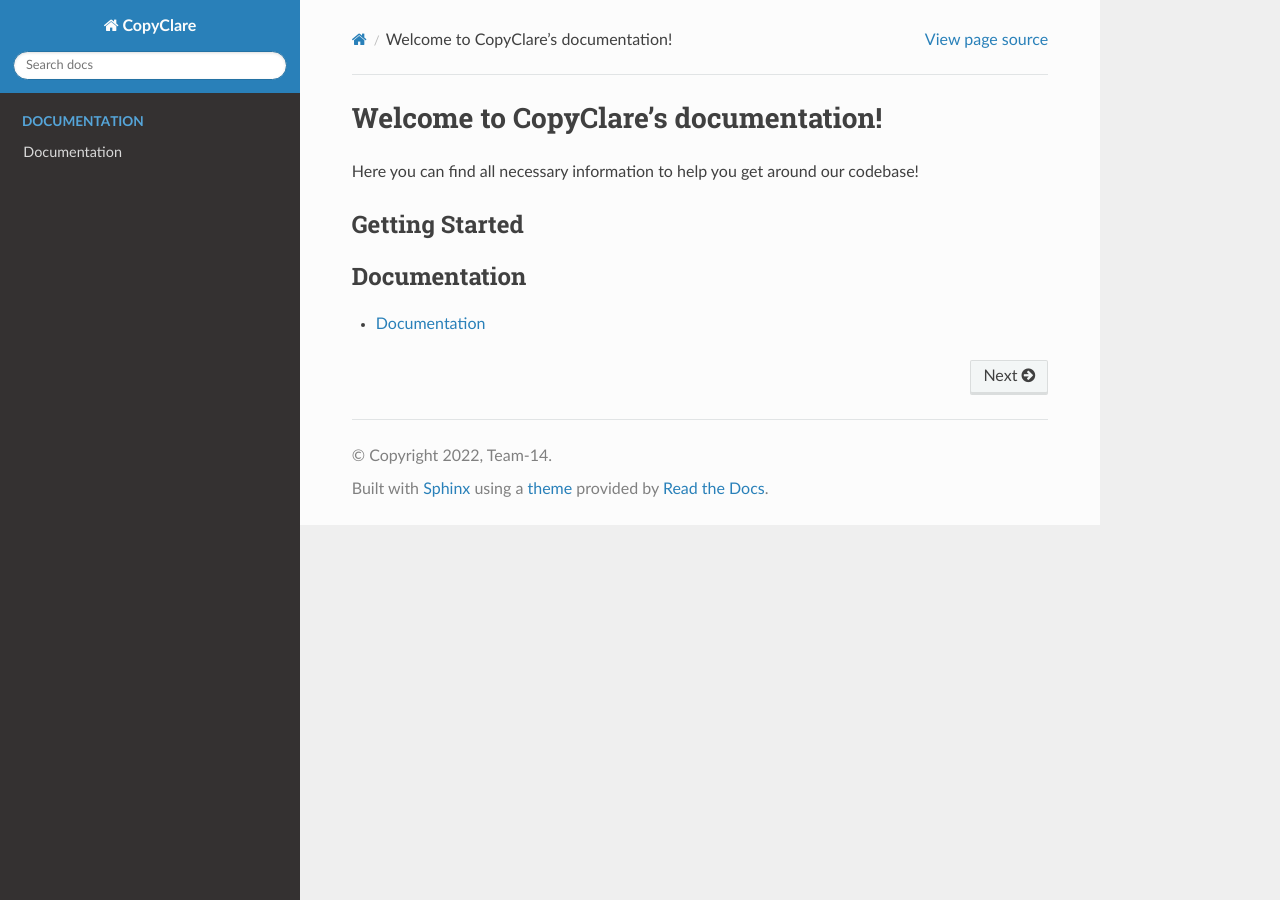
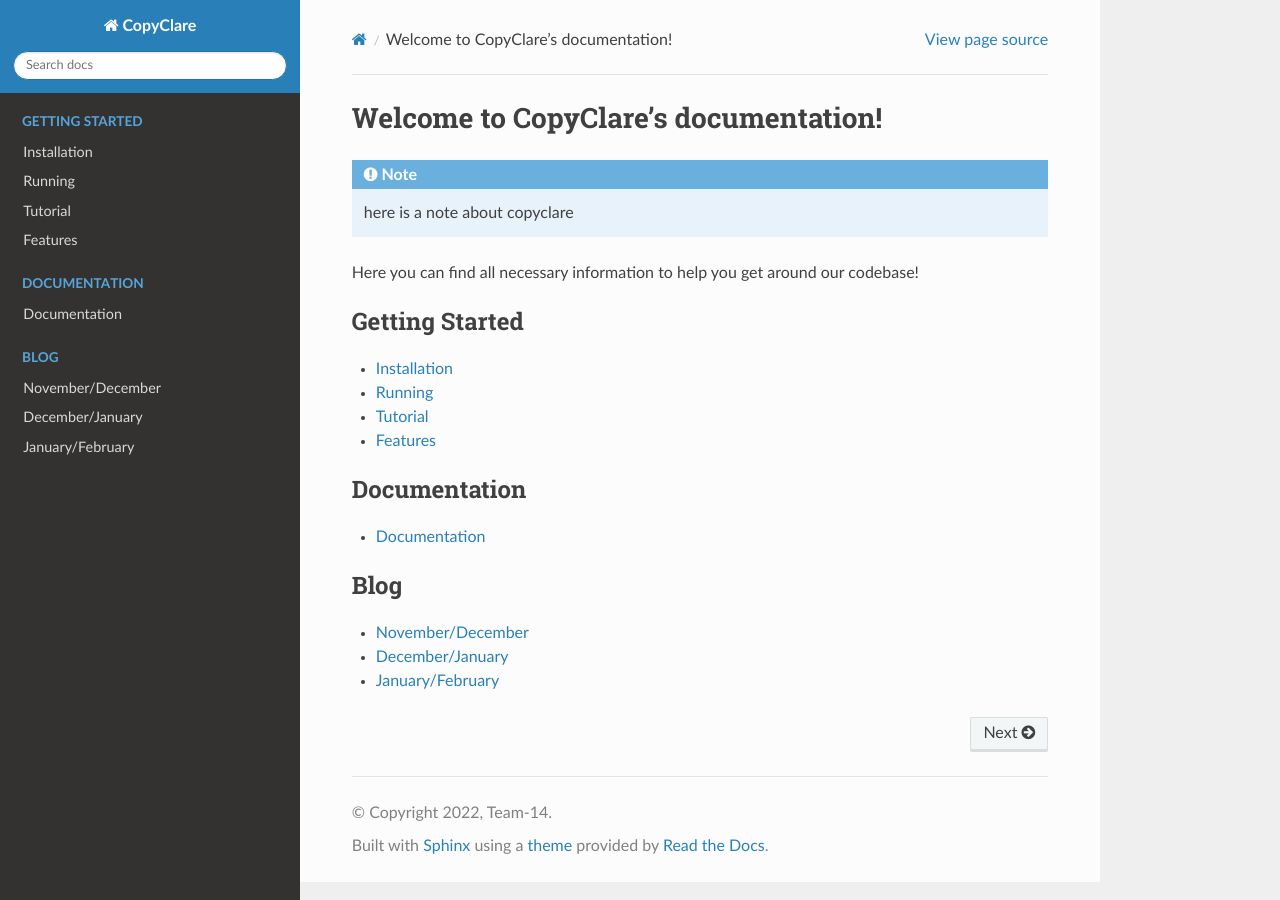
Before and after one commit to MotionInput/Team14-CopyClare, a Sphinx documentation site: the page built from docs/source/index.rst, in a window 1280 px wide. Built offline with Sphinx 7.4.7 and the Read the Docs theme 2.0.0, drawn with Linux system fonts in a browser that asks for light colours.

Commit message:
feat: blog page added

```diff
--- /dev/null
+++ b/docs/source/blog.md
@@ -0,0 +1,8 @@
+# November/December
+
+Text goes here
+
+# December/January
+
+
+# January/February
--- /dev/null
+++ b/docs/source/getting-started.md
@@ -0,0 +1,11 @@
+# Installation
+
+
+
+# Running
+
+
+# Tutorial
+
+
+# Features
--- a/docs/source/index.rst
+++ b/docs/source/index.rst
@@ -6,15 +6,27 @@
 Welcome to CopyClare's documentation!
 =====================================
 
+.. note::
+   here is a note about copyclare
+
 
 Here you can find all necessary information to help you get around our codebase!
 
 
-Getting Started
----------------
+.. toctree::
+   :maxdepth: 1
+   :caption: Getting Started
+
+   getting-started
 
 .. toctree::
    :maxdepth: 1
    :caption: Documentation
 
    docs
+
+.. toctree::
+   :maxdepth: 1
+   :caption: Blog
+
+   blog
```
Also changed, not shown: 1 other file.
